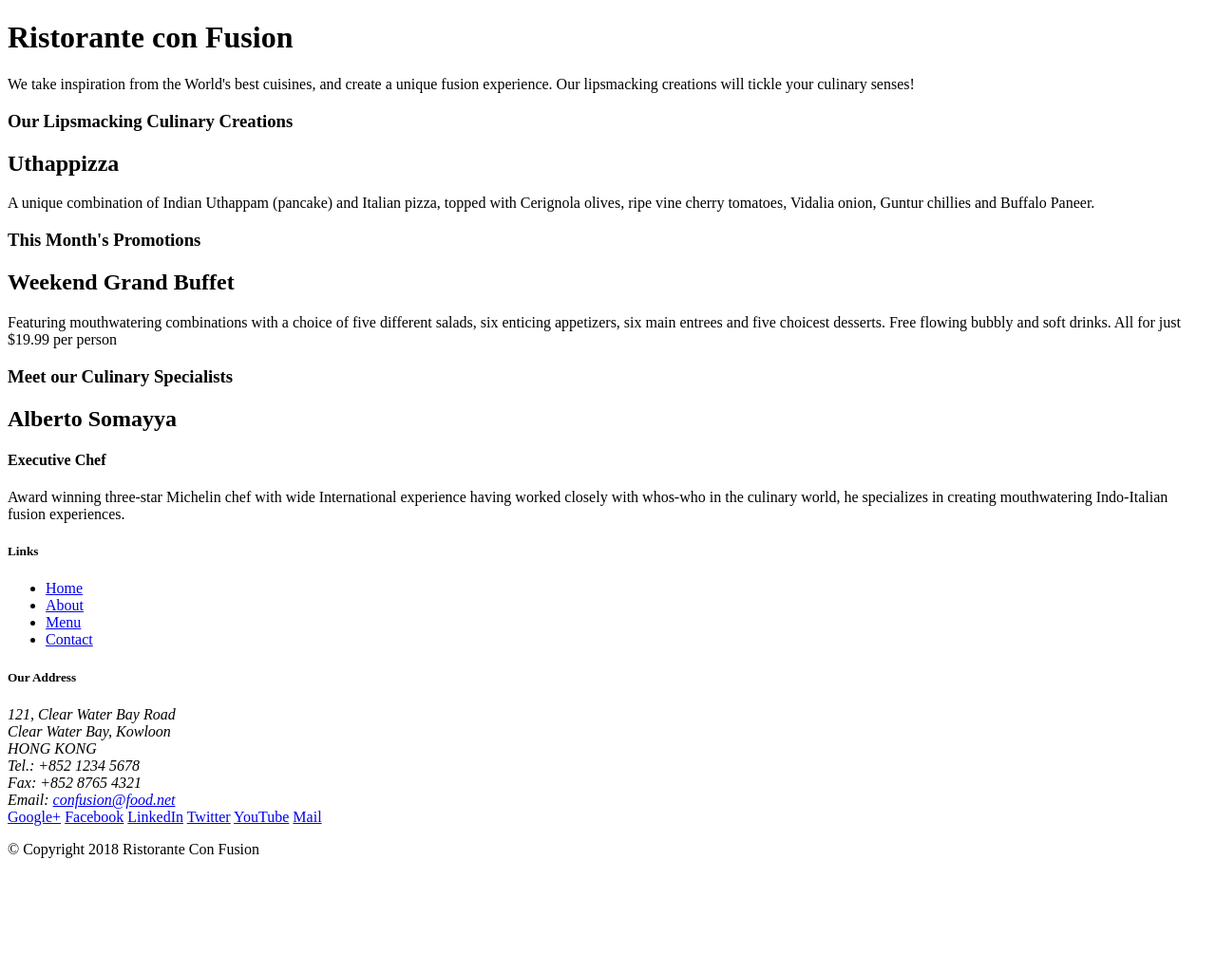
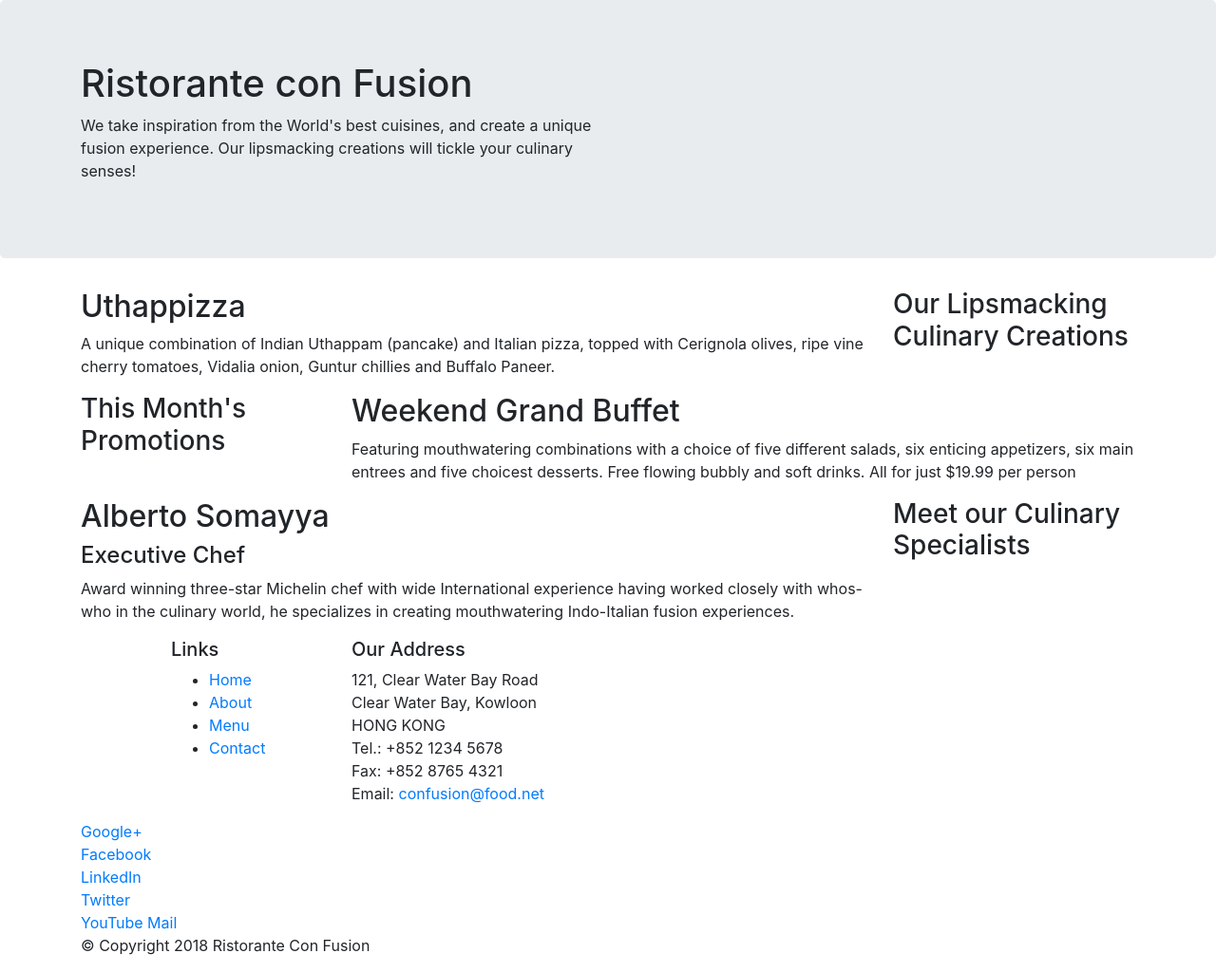
Before and after one commit to tmassela/Confusion, a website: page index.html in a window 1280 px wide. Shown: the whole page at 95% size. Before the commit the page ends 920 px from the top, so only its background shows below. Drawn offline with nearby package versions, Linux system fonts and the light colour scheme.

Commit message:
Bootstrap Grid Part 1

```diff
--- a/index.html
+++ b/index.html
@@ -2,51 +2,58 @@
 <html lang="en">
 
 <head>
+    <!-- Required meta tags always come first -->
+    <meta charset="utf-8">
+    <meta name="viewport" content="width=device-width, initial-scale=1, shrink-to-fit=no">
+    <meta http-equiv="x-ua-compatible" content="ie=edge">
+
+    <!-- Bootstrap CSS -->
+    <link rel="stylesheet" href="node_modules/bootstrap/dist/css/bootstrap.min.css">
     <title>Ristorante Con Fusion</title>
 </head>
 
 <body>
 
-    <header>
-        <div>
-            <div>
-                <div>
+    <header class="jumbotron">
+        <div class="container">
+            <div class = "row">
+                <div class="col-12 col-sm-6">
                     <h1>Ristorante con Fusion</h1>
                     <p>We take inspiration from the World's best cuisines, and create a unique fusion experience. Our lipsmacking creations will tickle your culinary senses!</p>
                 </div>
-                <div>
+                <div class="col-12 col-sm">
                 </div>
             </div>
         </div>
     </header>
 
-    <div>
-        <div>
-            <div>
+    <div class="container">
+        <div class="row">
+            <div class="col-12 col-sm-4 order-sm-last col-md-3">
                 <h3>Our Lipsmacking Culinary Creations</h3>
             </div>
-            <div>
+            <div class="col col-sm order-sm-first col-md">
                 <h2>Uthappizza</h2>
                 <p>A unique combination of Indian Uthappam (pancake) and Italian pizza, topped with Cerignola olives, ripe vine cherry tomatoes, Vidalia onion, Guntur chillies and Buffalo Paneer.</p>
             </div>
         </div>
 
 
-        <div>
-            <div>
+        <div class="row">
+            <div class="col-12 col-sm-4 col-md-3">
                 <h3>This Month's Promotions</h3>
             </div>
-            <div>
+            <div class="col col-sm col-md">
                 <h2>Weekend Grand Buffet</h2>
                 <p>Featuring mouthwatering combinations with a choice of five different salads, six enticing appetizers, six main entrees and five choicest desserts. Free flowing bubbly and soft drinks. All for just $19.99 per person </p>
             </div>
         </div>
 
-        <div>
-            <div>
+        <div class="row">
+            <div class="col-12 col-sm-4 order-sm-last col-md-3">
                 <h3>Meet our Culinary Specialists</h3>
             </div>
-            <div>
+            <div class="col col-sm order-sm-first col-md">
                 <h2>Alberto Somayya</h2>
                 <h4>Executive Chef</h4>
                 <p>Award winning three-star Michelin chef with wide International experience having worked closely with whos-who in the culinary world, he specializes in creating mouthwatering Indo-Italian fusion experiences. </p>
@@ -55,9 +62,9 @@
     </div>
 
     <footer>
-        <div>
-            <div>
-                <div>
+        <div class="container">
+            <div class="row">
+                <div class="col-4 offset-1 col-sm-2">
                     <h5>Links</h5>
                     <ul>
                         <li><a href="#">Home</a></li>
@@ -66,7 +73,7 @@
                         <li><a href="#">Contact</a></li>
                     </ul>
                 </div>
-                <div>
+                <div class="col-7 col-sm-5">
                     <h5>Our Address</h5>
                     <address>
 		              121, Clear Water Bay Road<br>
@@ -78,7 +85,7 @@
 		           </address>
                 </div>
                 <div>
-                    <div>
+                    <div div class="col-12 col-sm-4">
                         <a href="http://google.com/+">Google+</a>
                         <a href="http://www.facebook.com/profile.php?id=">Facebook</a>
                         <a href="http://www.linkedin.com/in/">LinkedIn</a>
@@ -88,14 +95,18 @@
                     </div>
                 </div>
            </div>
-           <div>
-                <div>
+           <div class="row">
+                <div class="col-auto">
                     <p>© Copyright 2018 Ristorante Con Fusion</p>
                 </div>
            </div>
         </div>
     </footer>
 
+ <!-- jQuery first, then Popper.js, then Bootstrap JS. -->
+ <script src="node_modules/jquery/dist/jquery.slim.min.js"></script>
+ <script src="node_modules/popper.js/dist/umd/popper.min.js"></script>
+ <script src="node_modules/bootstrap/dist/js/bootstrap.min.js"></script>
 </body>
 
 </html>
--- a/package.json
+++ b/package.json
@@ -12,5 +12,10 @@
   "license": "ISC",
   "devDependencies": {
     "lite-server": "^2.3.0"
+  },
+  "dependencies": {
+    "bootstrap": "^4.0.0",
+    "jquery": "^3.3.1",
+    "popper.js": "^1.12.9"
   }
 }
```
Also changed, not shown: 1 other file.
